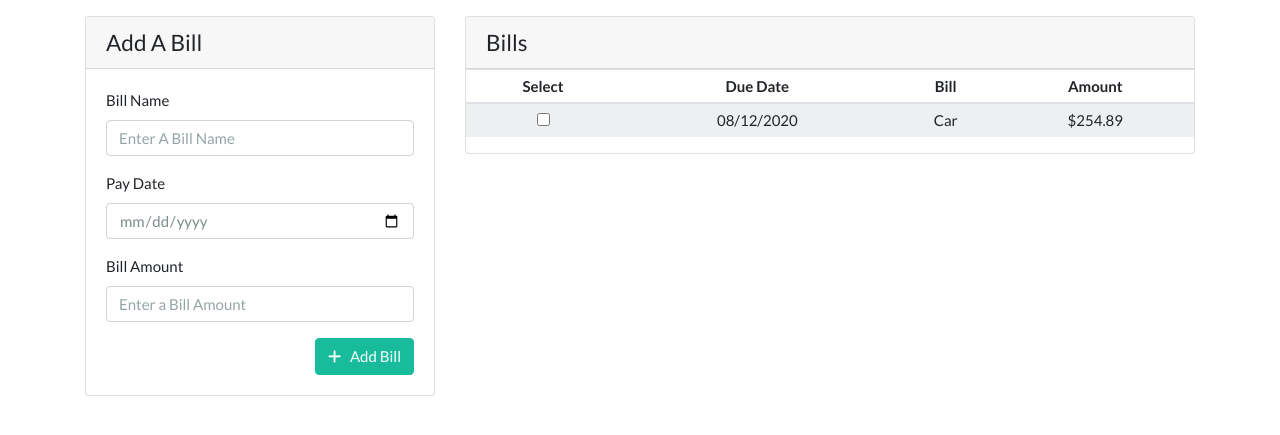
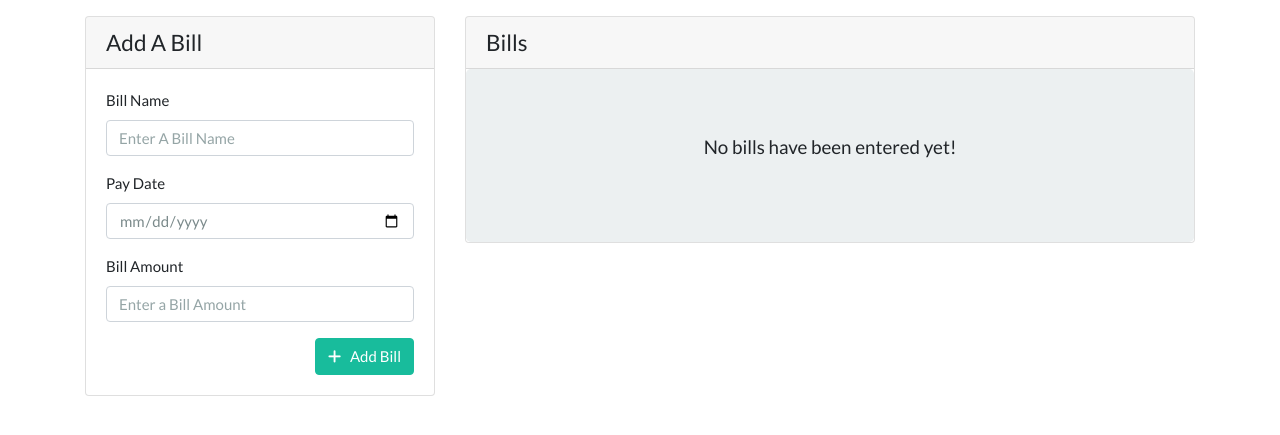
Before and after one commit to akelshareif/fiscally, a Flask app: page /user/bills in a window 1280 px wide. Shown: the part 74-509 px from the top of the page. Run offline with Flask 2, Linux system fonts and the light colour scheme; the visitor is signed in with stand-in values (Sample User, id 1); data comes from the database, SQL or seed files in the repository; data that the repository does not hold is empty; some libraries are stand-ins or nearby versions.

Commit message:
added bills.js to handle bill deletion - not complete

```diff
--- a/application/bills/bills.py
+++ b/application/bills/bills.py
@@ -1,5 +1,5 @@
 from flask import Blueprint, render_template, redirect, url_for
-from flask_login import login_required
+from flask_login import login_required, current_user
 from application import db
 from .bill_forms import BillForm
 from ..models import Bill
@@ -15,12 +15,14 @@ def bills_display():
 
     bill_form = BillForm()
 
+    user_bills = Bill.query.filter_by(user_id=str(current_user.id)).all()
+
     if bill_form.validate_on_submit():
         new_bill = Bill(name=bill_form.bill_name.data,
-                        due_date=bill_form.bill_due_date.data, amount=bill_form.bill_amount.data)
+                        due_date=bill_form.bill_due_date.data, amount=bill_form.bill_amount.data, user_id=str(current_user.id))
 
         db.session.add(new_bill)
         db.session.commit()
         return redirect(url_for('bills.bills_display'))
 
-    return render_template('bills/bills.jinja', bill_form=bill_form)
+    return render_template('bills/bills.jinja', bill_form=bill_form, bills=user_bills)
--- a/application/bills/templates/bills/bills.jinja
+++ b/application/bills/templates/bills/bills.jinja
@@ -45,8 +45,18 @@
 
         <div class="col-md-8">
             <div class="card">
-                <h4 class="card-header">Bills</h4>
-                <table class="table table-sm table-striped text-center">
+                <h4 class="card-header">
+                    <div class="row">
+                        <div class="col">
+                            Bills
+                        </div>
+                        <div class="col text-right d-none delete-btn">
+                            <i class="far fa-trash-alt"></i>
+                        </div>
+                    </div>
+                </h4>
+                {% if bills %}
+                    <table class="table table-sm table-striped text-center mb-0">
                         <thead>
                             <tr>
                                 <th scope="col">Select</th>
@@ -56,18 +66,29 @@
                             </tr>
                         </thead>
                         <tbody>
+                            {% for bill in bills %}
                                 <tr>
                                     <th scope="row">
                                         <input type="checkbox" />
                                     </th>
-                            <td>08/12/2020</td>
-                            <td>Car </td>
-                            <td>$254.89</td>
+                                    <td>{{bill.due_date}}</td>
+                                    <td>{{bill.name}}</td>
+                                    <td>${{bill.amount}}</td>
                                 </tr>
+                            {% endfor %}
                         </tbody>
                     </table>
+                {% else %}
+                    <div class="jumbotron mb-0">
+                        <p class="lead text-center">No bills have been entered yet!</p>
+                    </div>
+                {% endif %}
             </div>
         </div>
 
     </div>
 {% endblock content %}
+
+{% block script_tag %}
+    <script src="{{url_for('static', filename='bills.js')}}"></script>
+{% endblock script_tag %}
--- /dev/null
+++ b/application/static/bills.js
@@ -0,0 +1,10 @@
+const billsTable = document.querySelector('table');
+const trashCan = document.querySelector('.delete-btn');
+
+billsTable.addEventListener('click', (e) => {
+    if (e.target.getAttribute('type') === 'checkbox') {
+        console.log('clicked');
+        e.target.parentElement.parentElement.classList.toggle('table-info');
+        trashCan.classList.toggle('d-none');
+    }
+});
```
Lines whose indentation alone changed are shown as unchanged.
